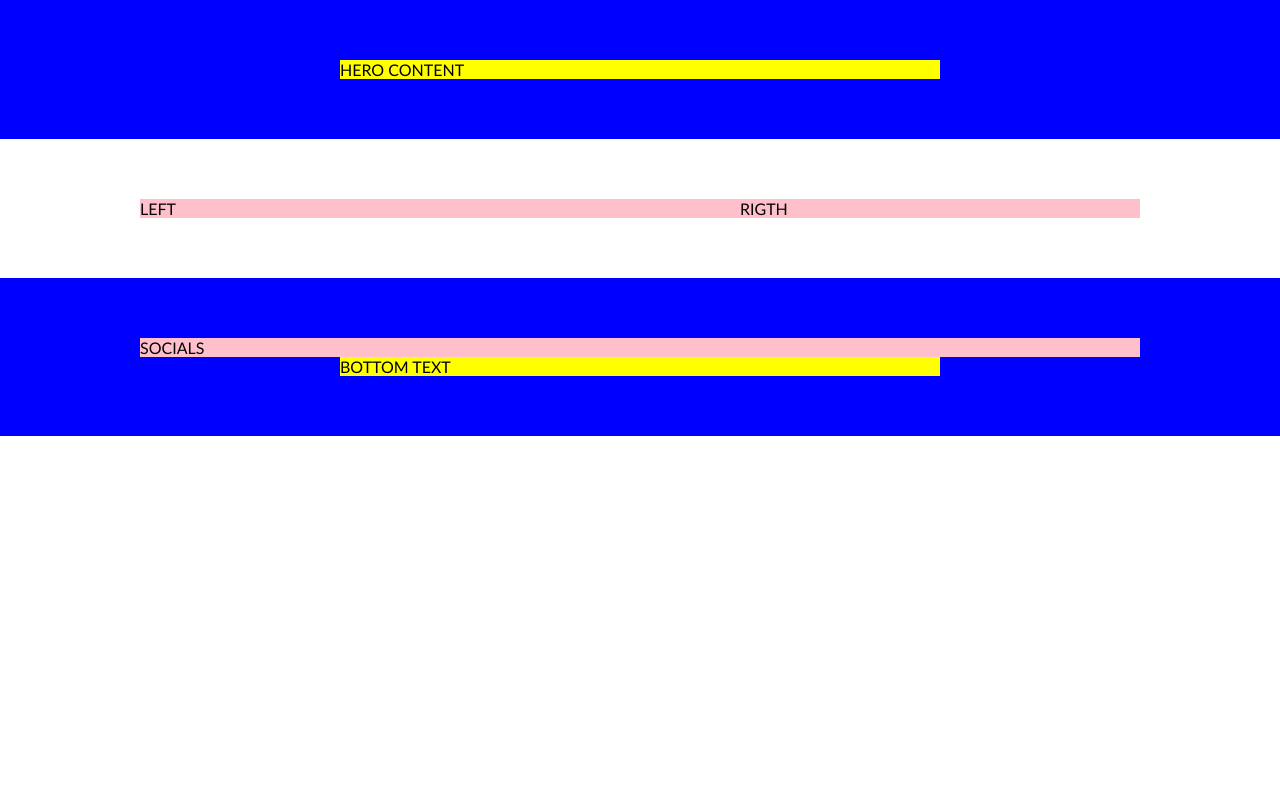
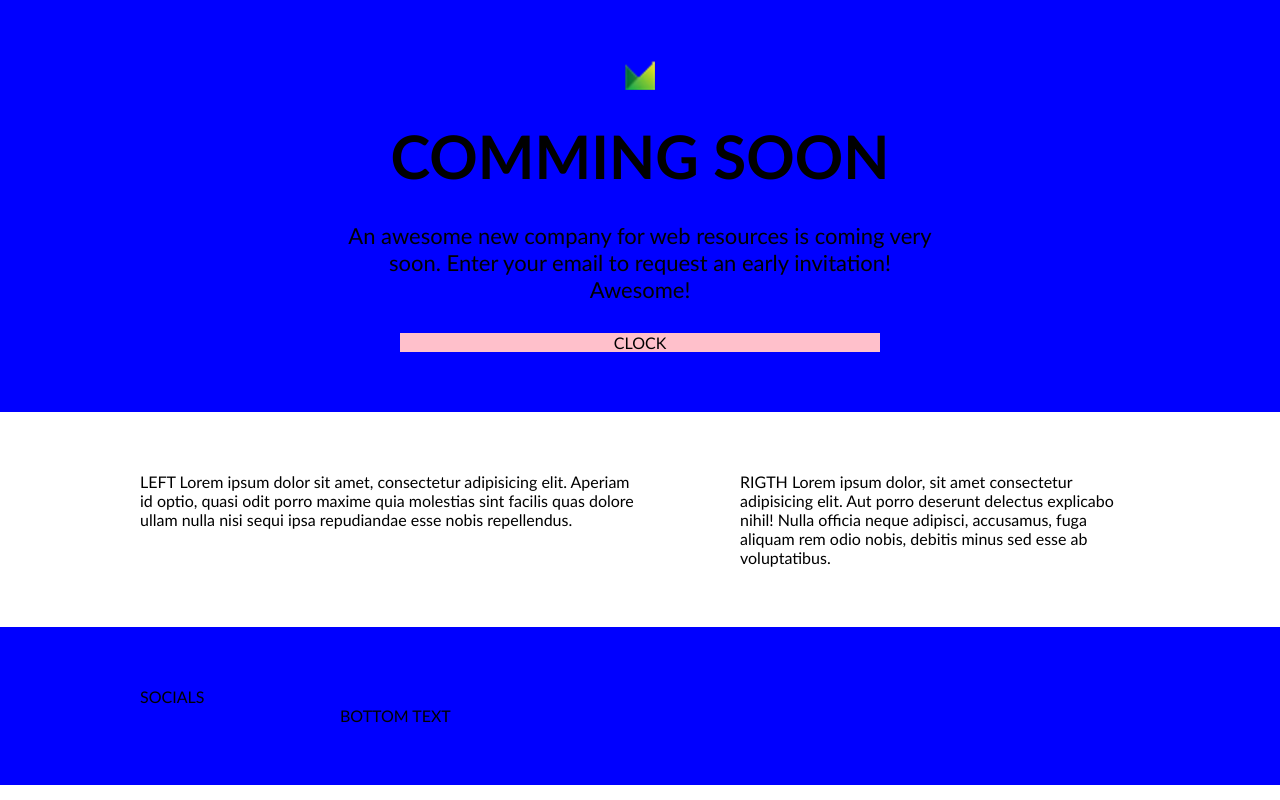
Before and after one commit to IngaGd/04-class-project-comming-soon, a website: page index.html in a window 1280 px wide. Drawn offline with Linux system fonts and the light colour scheme.

Commit message:
Hero html and css updates #5

```diff
--- a/CSS/base/layout.css
+++ b/CSS/base/layout.css
@@ -5,17 +5,18 @@
 }
 
 .container > .row {
-    display: inline-block;
+    display: flex;
+    justify-content: space-between;
+    flex-wrap: wrap;
     width: 1000px;
     margin-left: calc(50% - 500px);
-    background-color: pink;
+    gap: 60px 0;
 }
 
 .container > .short-row {
     display: inline-block;
     width: 600px;
     margin-left: calc(50% - 300px);
-    background-color: yellow;
 }
 
 .container > .row > .left {
@@ -32,7 +33,6 @@
     .container > .row {
         width: 800px;
         margin-left: calc(50% - 400px);
-        background-color: red;
     }
 }
 
@@ -40,7 +40,6 @@
     .container > .row {
         width: 600px;
         margin-left: calc(50% - 300px);
-        background-color: violet;
     }
 }
 
@@ -53,11 +52,9 @@
     .container > .short-row {
         width: 100%;
         margin-left: 0;
-        background-color: firebrick;
     }
     .container > .row > .left {
         width: 100%;
-        margin-bottom: 60px;
     }
     .container > .row > .right {
         width: 100%;
--- a/CSS/pages/home.css
+++ b/CSS/pages/home.css
@@ -0,0 +1,33 @@
+.container > .hero {
+    display: flex;
+    flex-direction: column;
+    align-items: center;
+    gap: 30px;
+    text-align: center;
+}
+
+
+
+.logo {
+    height: 30px;
+}
+
+.main-title {
+    font-size: 60px;
+    text-transform: uppercase;
+}
+
+.main-description {
+    font-size: 22px;
+}
+
+.clock {
+    width: 80%;
+    background-color: pink;
+}
+
+@media (max-width: 700px) {
+    .main-title {
+        font-size: 60px;
+    }
+}
--- a/index.html
+++ b/index.html
@@ -23,18 +23,23 @@
 </head>
 <body>
     <section class="container bg-blue">
-        <div class="short-row">
-            HERO CONTENT
+        <div class="short-row hero">
+            <img class="logo" src="./img/logo.png" alt="Logo">
+            <h1 class="main-title">Comming soon</h1>
+            <p class="main-description">An awesome new company for web resources is coming very soon. Enter your email to request an early invitation! Awesome!</p>
+            <div class="clock">
+                CLOCK
+            </div>
         </div>
     </section>
 
    <section class="container">
         <div class="row">
             <div class="left">
-                LEFT
+                LEFT Lorem ipsum dolor sit amet, consectetur adipisicing elit. Aperiam id optio, quasi odit porro maxime quia molestias sint facilis quas dolore ullam nulla nisi sequi ipsa repudiandae esse nobis repellendus.
             </div>
             <div class="right">
-                RIGTH
+                RIGTH Lorem ipsum dolor, sit amet consectetur adipisicing elit. Aut porro deserunt delectus explicabo nihil! Nulla officia neque adipisci, accusamus, fuga aliquam rem odio nobis, debitis minus sed esse ab voluptatibus.
             </div>
         </div>
    </section>
```
